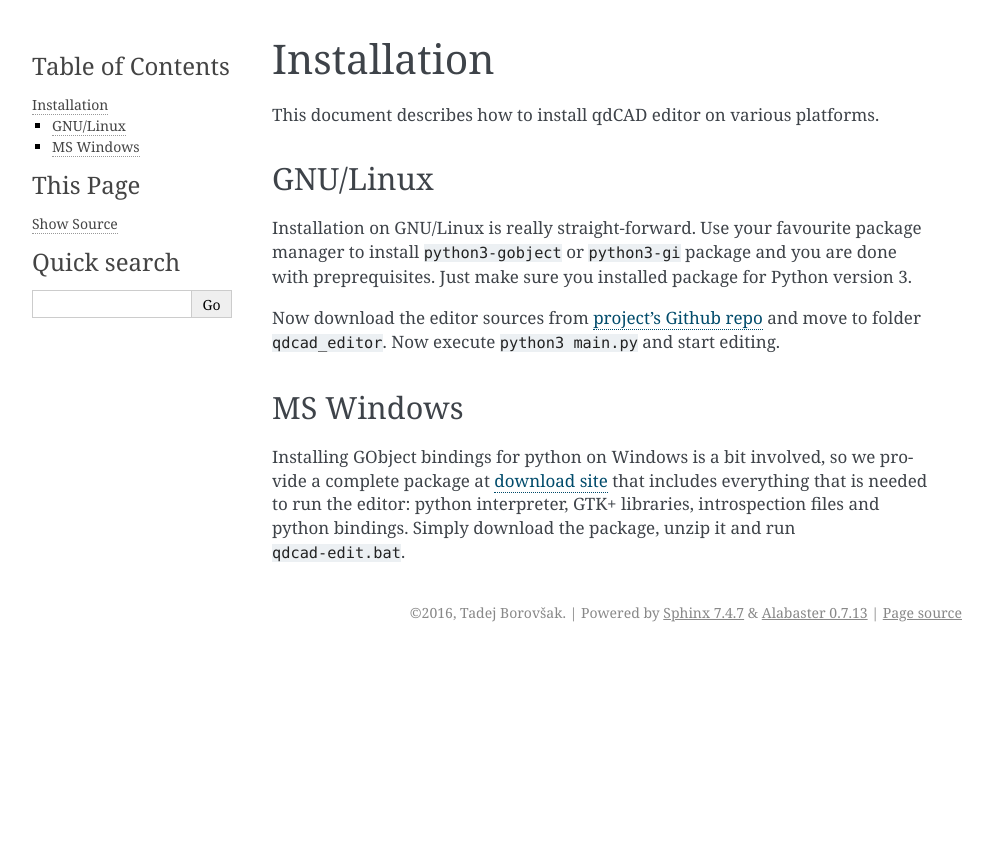
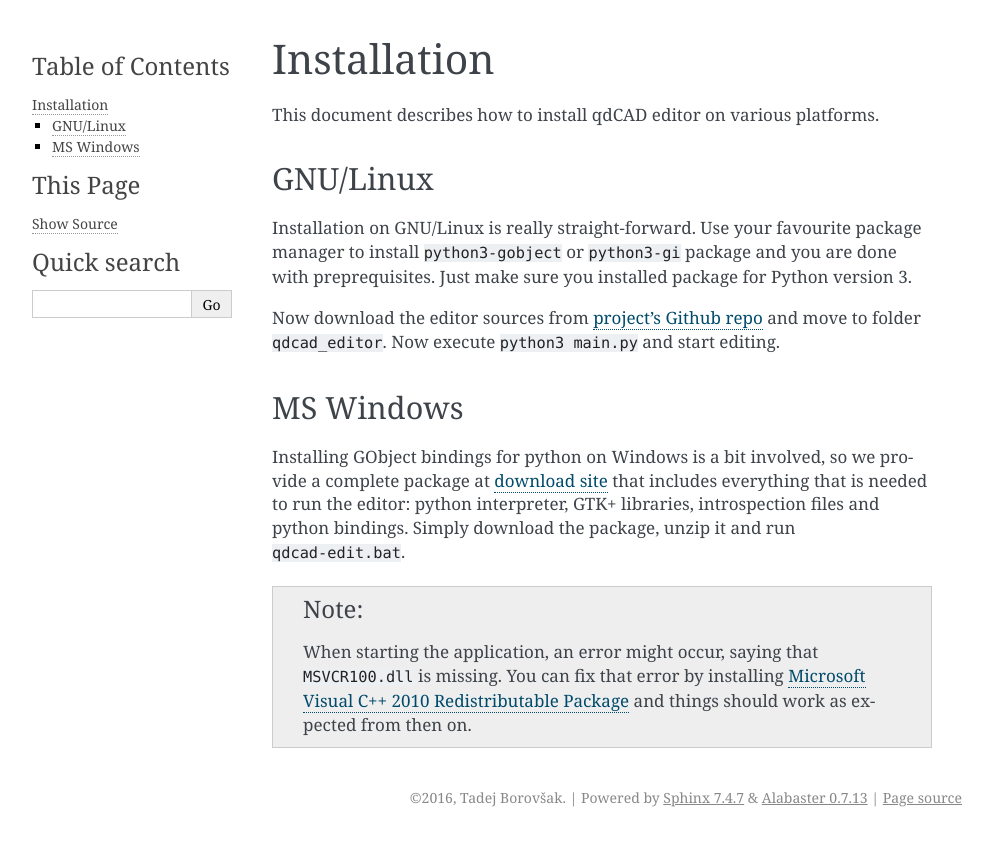
Before and after one commit to tadeboro/qdCAD-editor, a Sphinx documentation site: the page built from doc/installation.rst, in a window 1280 px wide. Shown: the top 846 px of the page, without its empty margins (148-1141 px from the left). Built offline with Sphinx 7.4.7, drawn with Linux system fonts in a browser that asks for light colours.

Commit message:
Add note about failing Windows start
There seems to be missing C runtime on some Windows installations. We
added instructions on how to fix this issue by installing proper
packages from Microsoft's update site.

```diff
--- a/doc/installation.rst
+++ b/doc/installation.rst
@@ -27,4 +27,15 @@ is needed to run the editor: python interpreter, GTK+ libraries, introspection
 files and python bindings. Simply download the package, unzip it and run
 ``qdcad-edit.bat``.
 
-.. _download site: http://x.k00.fr/1xqk6
+.. note::
+
+   When starting the application, an error might occur, saying that
+   ``MSVCR100.dll`` is missing. You can fix that error by installing
+   `Microsoft Visual C++ 2010 Redistributable Package`_ and things should work
+   as expected from then on.
+
+
+.. _download site:
+     http://x.k00.fr/1xqk6
+.. _Microsoft Visual C++ 2010 Redistributable Package:
+     https://www.microsoft.com/en-us/download/details.aspx?id=14632
```
